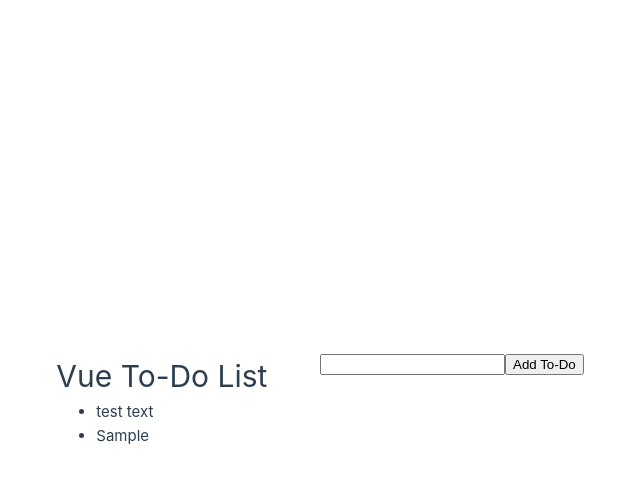
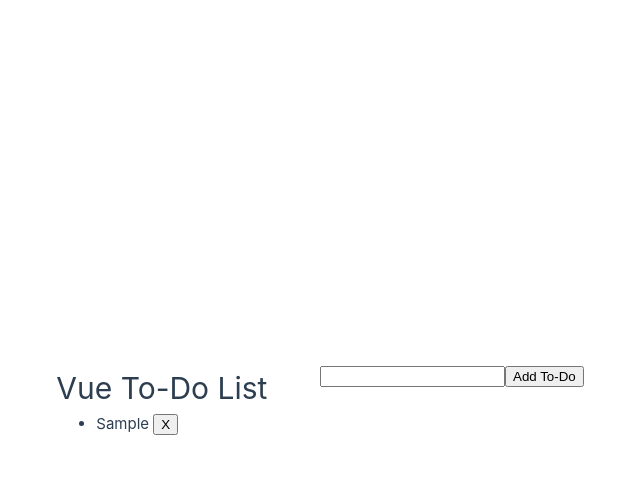
Before and after one commit to strider1212/vue-to-do, a Vue app: page / in a window 1280 px wide. Both pictures are taken after typing "Sample" into the empty fields and a click on the button "Add To-Do". Shown: the top 480 px of the page, without its empty margins (320-960 px from the left). Built offline with nearby package versions, Linux system fonts and the light colour scheme.

Commit message:
removeTodo works

```diff
--- a/src/App.vue
+++ b/src/App.vue
@@ -5,7 +5,7 @@ export default {
   data() {
     return {
       newTodo: "",
-      todos: [{ id: id++, text: "test text" }],
+      todos: [],
       testDynamicText: "Vue To-Do List",
     };
   },
@@ -13,6 +13,9 @@ export default {
     addTodo() {
       this.todos.push({ id: id++, text: this.newTodo });
       this.newTodo = "";
+    },
+    removeTodo(todo) {
+      this.todos = this.todos.filter((t) => t !== todo);
     },
   },
 };
@@ -27,6 +30,7 @@ export default {
   <ul>
     <li v-for="todo in todos" :key="todo.id">
       {{ todo.text }}
+      <button @click="removeTodo(todo)">X</button>
     </li>
   </ul>
 </template>
```
